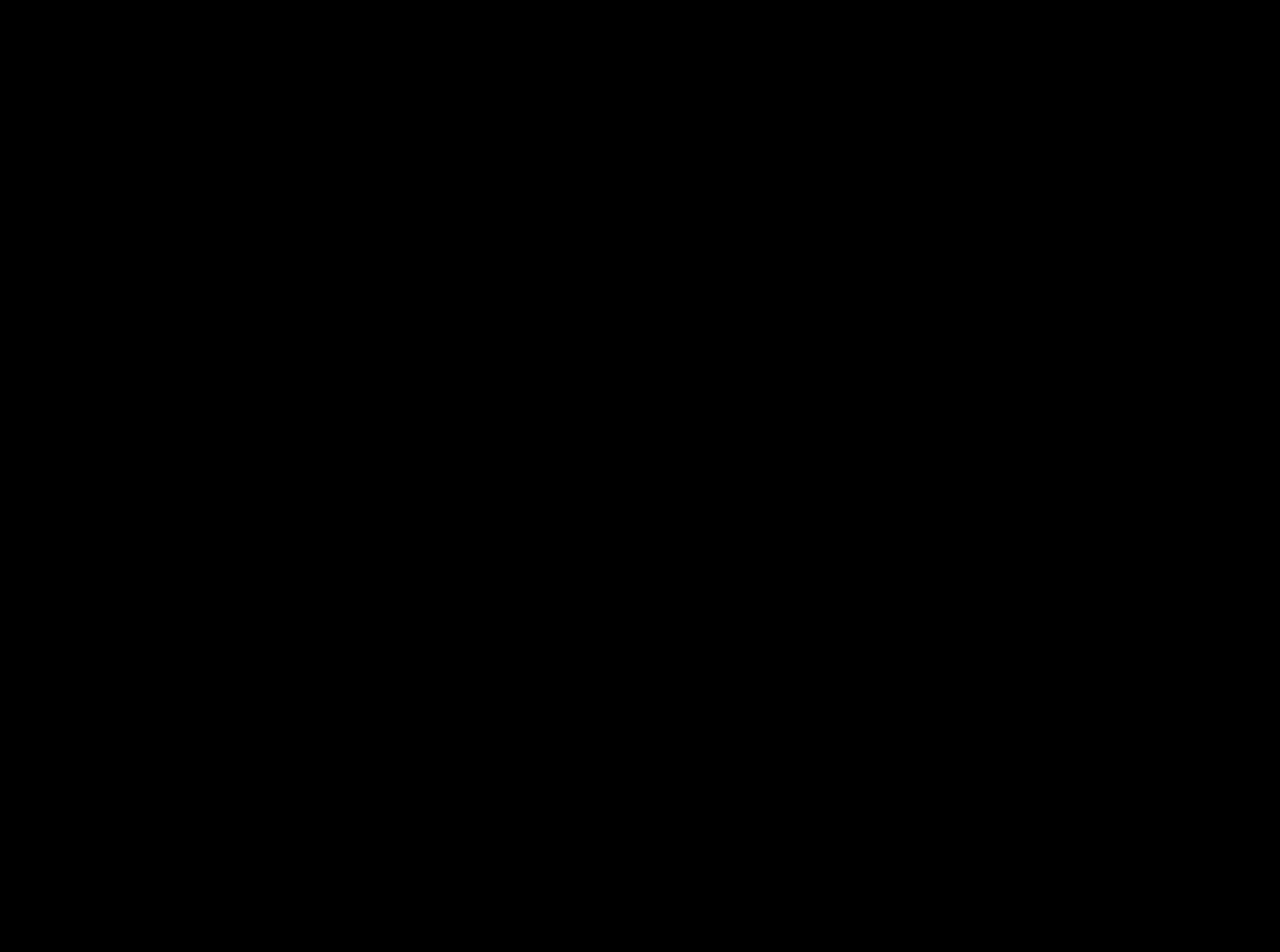
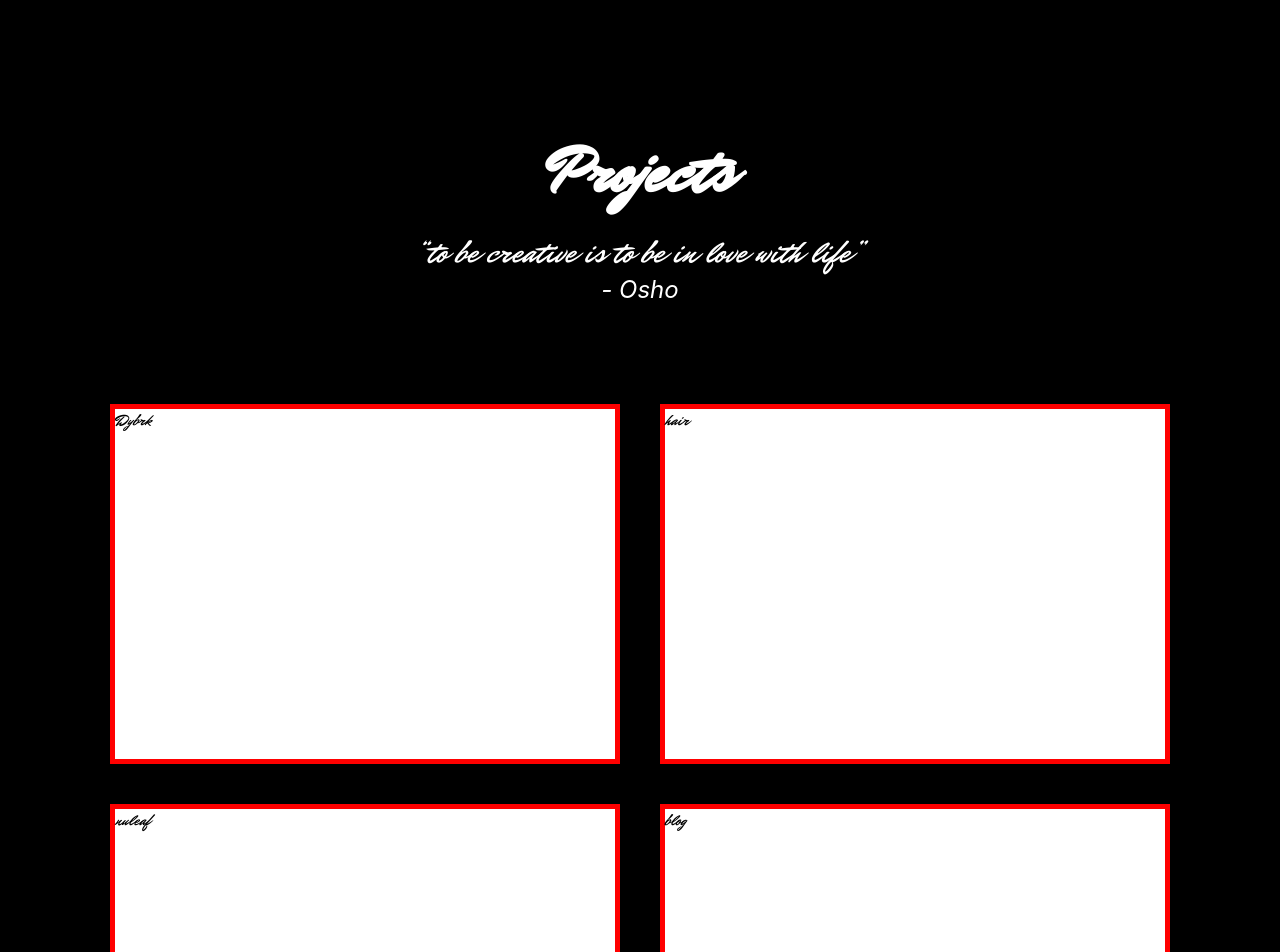
Before and after one commit to jonkarrer/svelte_portfolio, a Svelte app: page / in a window 1280 px wide. Shown: the part 1600-2552 px from the top of the page. Before the commit the page ends 1600 px from the top, so only its background shows below. Built offline with nearby package versions, Linux system fonts and the light colour scheme.

Commit message:
added projects

```diff
--- a/src/App.svelte
+++ b/src/App.svelte
@@ -1,20 +1,18 @@
 <script lang="ts">
 	import Splash from './Splash.svelte'
-	import Contact from './Contact.svelte'
+  import Homepage from './Homepage.svelte';
 	let name = 'Jon';
 </script>
 
 <Splash />
 <main id="desktop">
-	<Contact />
+	<Homepage />
 </main>
 
 <style>
 	#desktop {
-  height: 100vh;
   width: 100vw;
-  background: var(--theme-dark-grey);
-  position: relative;
+  background: var(--main-grey);
   overflow: hidden;
 }
 </style>
--- a/src/Contact.svelte
+++ b/src/Homepage.svelte
@@ -1,12 +1,12 @@
 <script>
+  import Projects from './Projects.svelte'
   import {spring} from 'svelte/motion'
-let coords = spring({x: 50, y: 50}, {
+let coords = spring({x: 0, y: 0}, {
   stiffness: 0.2,
 	damping: 0.25
 });
   let size = spring(10);
 </script>
-
 <div class="homepage">
   <div class="project-title"><p style="transform: rotate(90deg)">Projects</p></div>
   <div class="contact-wrapper">
@@ -28,17 +28,16 @@
     <circle cx={$coords.x} cy={$coords.y} r={$size}/>
   </svg>
 </div>
-
-
+<Projects />
 <style>
 .homepage {
   height: 100vh;
   width: 100vw;
   display: grid;
-  grid-template-columns: 150px auto 150px;
+  grid-template-columns: auto auto auto;
   position: relative;
   transition: all 0.5s;
-  overflow: hidden;
+  background-color: var(--theme-dark-grey);
 }
 .contact-wrapper {
   display: flex;
@@ -76,26 +75,25 @@
 .project-title {
   display: flex;
   align-items: center;
+  justify-content: flex-start;
   height: 100vh;
   font-size: clamp(2em, 5vw, 6em);
   color: var(--theme-cyan);
-  z-index: 4;
 }
 .about-title {
   display: flex;
   align-items: center;
-  justify-content: center;
+  justify-content: flex-end;
   height: 100vh;
   font-size: clamp(2em, 5vw, 6em);
   color: var(--theme-cyan);
+}
+.project-title p, .about-title p {
   z-index: 4;
-}
-.about-title:hover, .project-title:hover {
-  background: white;
 }
 .project-title p, .about-title p:hover {
   cursor: pointer;
 }
-svg { width: 100%; height: 100%; position: absolute; }
+svg { width: 100vw; height: 100vh; position: absolute; }
 circle { fill: var(--theme-cyan) }
 </style>
--- /dev/null
+++ b/src/Projects.svelte
@@ -0,0 +1,62 @@
+<script></script>
+<div class="title-block">
+<h1 class="title">Projects</h1>
+<q>to be creative is to be in love with life</q>
+<cite>- Osho</cite>
+</div>
+<section class="projects-wrapper">
+  <div class="projects-grid">
+    <div class="daybrk">Dybrk</div>
+    <div class="hair">hair</div>
+    <div class="nuleaf">nuleaf</div>
+    <div class="blog">blog</div>
+    <div class="battle">battle</div>
+    <div class="itasu">itasu</div>
+  </div>
+</section>
+
+<style>
+  .projects-wrapper {
+    width: 100vw;
+    margin-top: 100px;
+    display: flex;
+    justify-content: center;
+  }
+  .title-block {
+    display: block;
+    margin: auto;
+    width: 50%;
+    display: flex;
+    flex-direction: column;
+    align-items: center;
+    justify-content: center;
+  }
+  h1.title {
+    color: white;
+    margin-top: 2em;
+    font-size: 4em;
+    margin-bottom: .2em;
+  }
+  q {
+    color: white;
+    font-size: 2em;
+    display: block;
+  }
+  cite {
+    color: white;
+    font-size: 1.5em;
+    font-family: -apple-system, BlinkMacSystemFont, 'Segoe UI', Roboto, Oxygen, Ubuntu, Cantarell, 'Open Sans', 'Helvetica Neue', sans-serif;
+  }
+  .projects-grid {
+    display: grid;
+    grid-template-columns: auto auto;
+    grid-template-rows: auto auto auto auto;
+    gap: 40px;
+  }
+  .projects-grid div {
+    height: 350px;
+    width: 500px;
+    background: white;
+    border: red solid thick;
+  }
+</style>
```
Also changed, not shown: src/About.svelte (added). Lines whose indentation alone changed are shown as unchanged.
